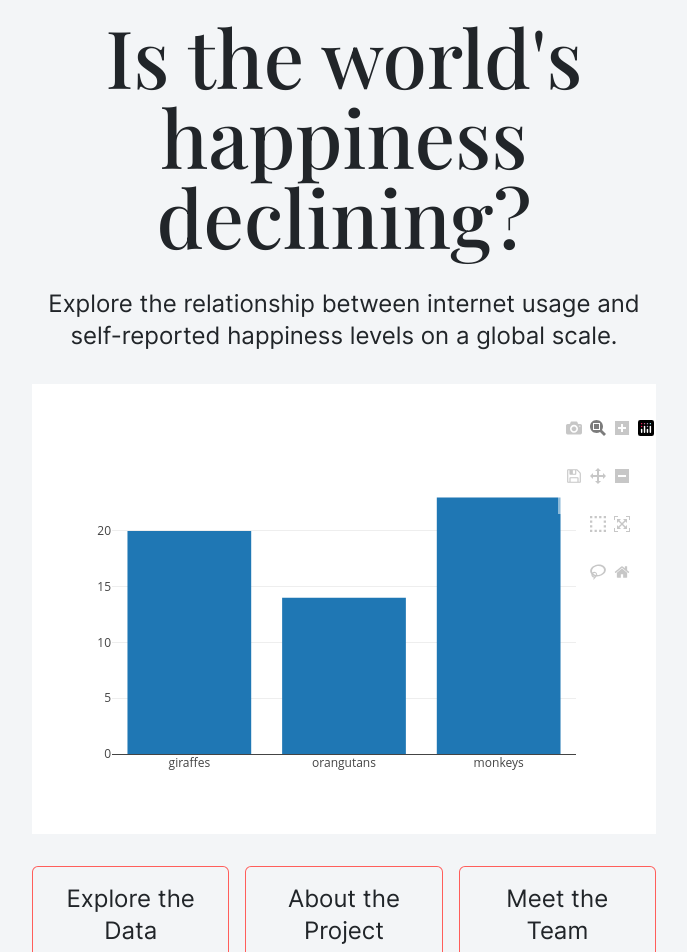
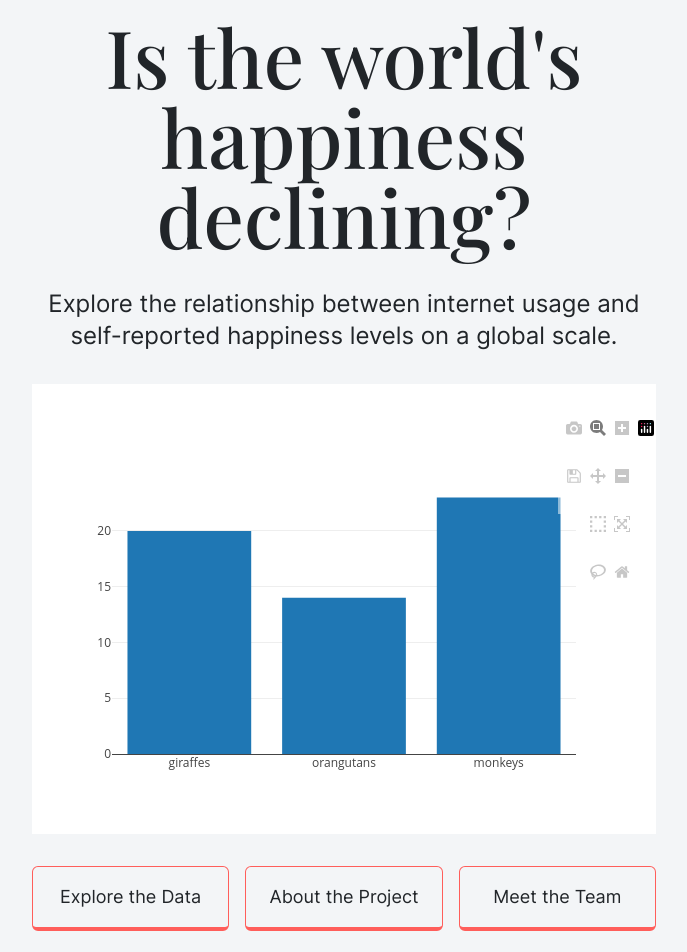
Before and after one commit to ennegineer/WorldHappiness, a SvelteKit app in the folder client/: page / in a window 1280 px wide. Shown: the top 952 px of the page, without its empty margins (296-983 px from the left). Built offline with nearby package versions, Linux system fonts and the light colour scheme.

Commit message:
Working on new routes and testing lib directory.

```diff
--- a/client/src/app.css
+++ b/client/src/app.css
@@ -23,3 +23,7 @@
 * {
 	-webkit-tap-highlight-color: rgba(0, 0, 0, 0);
 }
+
+div .svg-container {
+	@apply mx-auto !important;
+}
--- /dev/null
+++ b/client/src/lib/server/aws_client.ts
@@ -0,0 +1 @@
+import { PUBLIC_TEST } from '$env/static/public';
--- a/client/src/routes/+page.svelte
+++ b/client/src/routes/+page.svelte
@@ -26,13 +26,15 @@
 		<h1
 			class="font-serif text-6xl md:text-[4rem] md:leading-[4rem] lg:text-[5rem] lg:leading-[5rem]"
 		>
-			Is the world's happiness<br />declining?
+			Is the world's happiness declining?
 		</h1>
 		<h2>
 			Explore the relationship between internet usage and self-reported happiness levels on a global
 			scale.
 		</h2>
-		<div bind:this={plotDiv}><!-- Plotly chart will be drawn inside this DIV --></div>
+		<div class="mx-auto" bind:this={plotDiv}>
+			<!-- Plotly chart will be drawn inside this DIV -->
+		</div>
 		<RouteButtons buttonsToInclude={['about', 'explore', 'meet']} />
 	</div>
 </div>
--- a/client/src/routes/explore/+page.svelte
+++ b/client/src/routes/explore/+page.svelte
@@ -1,6 +1,8 @@
 <script lang="ts">
 	import Navigation from '../navigation.svelte';
 	import RouteButtons from '../routeButtons.svelte';
+
+	let checkbox = false;
 </script>
 
 <Navigation />
--- /dev/null
+++ b/client/src/routes/explore/internet-usage/+page.svelte
@@ -0,0 +1 @@
+<h1>Internet Usage</h1>
--- a/client/src/routes/routeButtons.svelte
+++ b/client/src/routes/routeButtons.svelte
@@ -2,10 +2,10 @@
 	import { page } from '$app/stores';
 	export let buttonsToInclude: ('explore' | 'about' | 'meet')[] = [];
 	const buttonClasses =
-		'block md:inline-block p-4 md:w-1/3 border border-accent border-b-4 active:border-b-[1px] active:translate-y-1 rounded-md self-center';
+		'text-lg block md:inline-block p-4 h-[100%] md:w-1/3 border border-accent border-b-4 active:border-b-[1px] active:translate-y-1 rounded-md self-center hover:break-none';
 
 	function checkIfButtonIncluded(buttonName: string) {
-		return buttonsToInclude.find((name) => name === buttonName) ? true : false;
+		return buttonsToInclude.some((name) => name === buttonName);
 	}
 </script>
 
@@ -14,12 +14,12 @@
 		<a href="/">Home</a>
 	{/if} -->
 	{#if checkIfButtonIncluded('explore')}
-		<a href="explore" class={buttonClasses}> Explore the Data </a>
+		<a href="explore" class={buttonClasses}>Explore the Data</a>
 	{/if}
 	{#if checkIfButtonIncluded('about')}
-		<a href="about-the-project" class={buttonClasses}> About the Project </a>
+		<a href="about-the-project" class={buttonClasses}>About the Project</a>
 	{/if}
 	{#if checkIfButtonIncluded('meet')}
-		<a href="meet-the-team" class={buttonClasses}> Meet the Team </a>
+		<a href="meet-the-team" class={buttonClasses}>Meet the Team</a>
 	{/if}
 </div>
```
